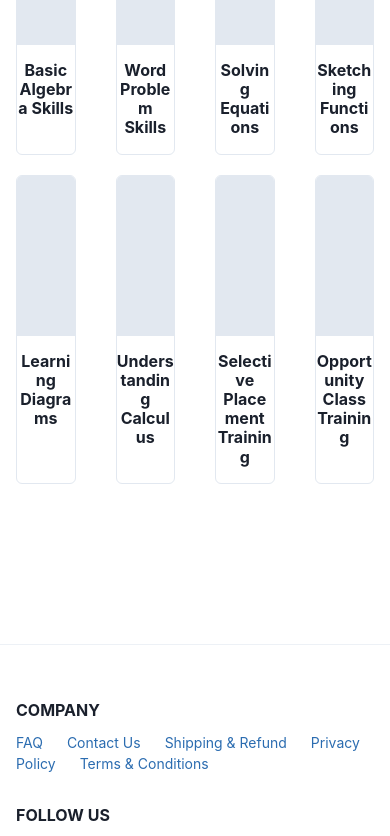
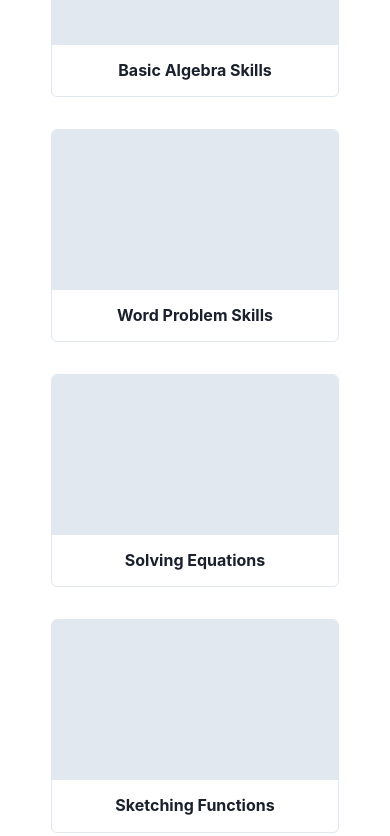
Before and after one commit to livelifedev/home-edvantage, a Next.js app: page / in a window 390 px wide. Shown: the part 860-1696 px from the top of the page. Built offline with nearby package versions, Linux system fonts and the light colour scheme.

Commit message:
update mobile responsiveness

```diff
--- a/pages/index.js
+++ b/pages/index.js
@@ -3,12 +3,12 @@ import {
   Button,
   Container,
   Divider,
+  Flex,
   Heading,
   Icon,
   Input,
   InputGroup,
   InputLeftElement,
-  SimpleGrid,
 } from "@chakra-ui/react";
 import { BsSearch } from "react-icons/bs";
 import Layout from "../src/components/layouts/Layout";
@@ -16,7 +16,14 @@ import { CATEGORIES } from "../src/utils/constants";
 
 function CategoryCard({ name }) {
   return (
-    <Box borderWidth="1px" borderRadius="md" overflow="hidden">
+    <Box
+      borderWidth="1px"
+      borderRadius="md"
+      overflow="hidden"
+      w="72"
+      mx="4"
+      mb="8"
+    >
       <Box bg="gray.200" w="full" h="40" />
       <Heading as="h5" size="sm" align="center" py="4">
         {name}
@@ -63,11 +70,11 @@ export default function Home() {
               />
               <Input type="search" placeholder="Search in courses" />
             </InputGroup>
-            <SimpleGrid columns="4" spacingX="10" spacingY="5" w="full">
+            <Flex wrap="wrap" justify="center">
               {CATEGORIES.map((x, i) => (
                 <CategoryCard name={x} key={i} />
               ))}
-            </SimpleGrid>
+            </Flex>
           </Container>
           <Divider />
         </Box>
--- a/src/components/layouts/Footer.js
+++ b/src/components/layouts/Footer.js
@@ -9,7 +9,7 @@ import {
 function SingleFooterLink({ name, href }) {
   return (
     <NextLink href={href}>
-      <Link pr="6" color="blue.600">
+      <Link d="inline-block" pr="6" mb="4" color="blue.600">
         {name}
       </Link>
     </NextLink>
@@ -29,7 +29,7 @@ export default function Footer() {
         <SingleFooterLink name="Privacy Policy" href="/" />
         <SingleFooterLink name="Terms & Conditions" href="/" />
       </Box>
-      <Heading as="h5" size="sm" textTransform="uppercase" pt="8" pb="3">
+      <Heading as="h5" size="sm" textTransform="uppercase" pt="4" pb="3">
         Follow Us
       </Heading>
       <Box>
```
